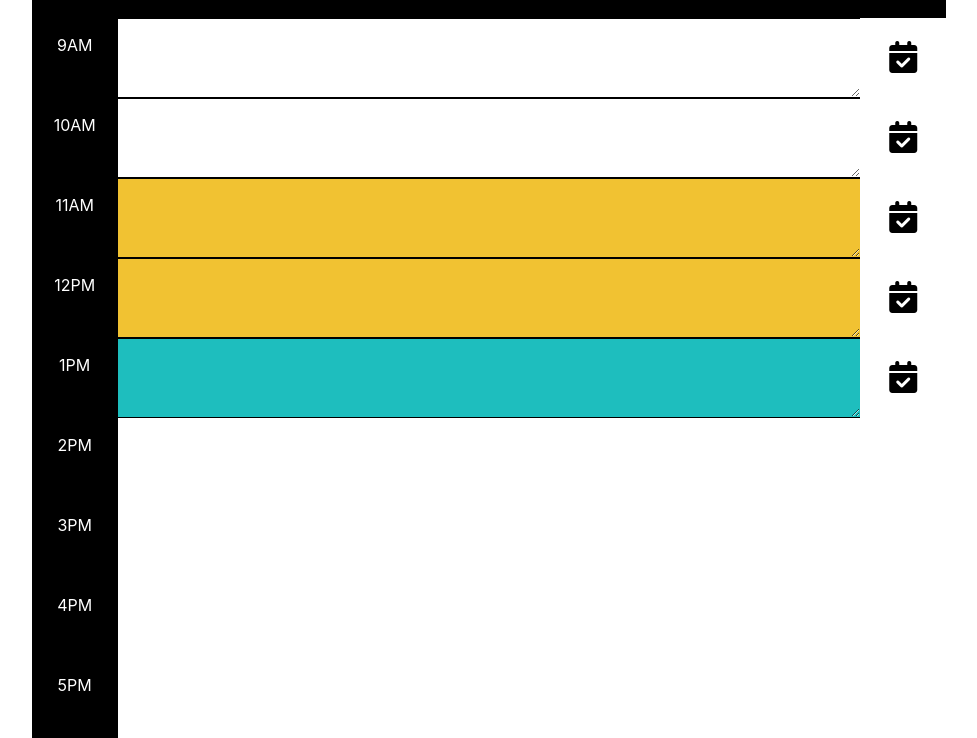
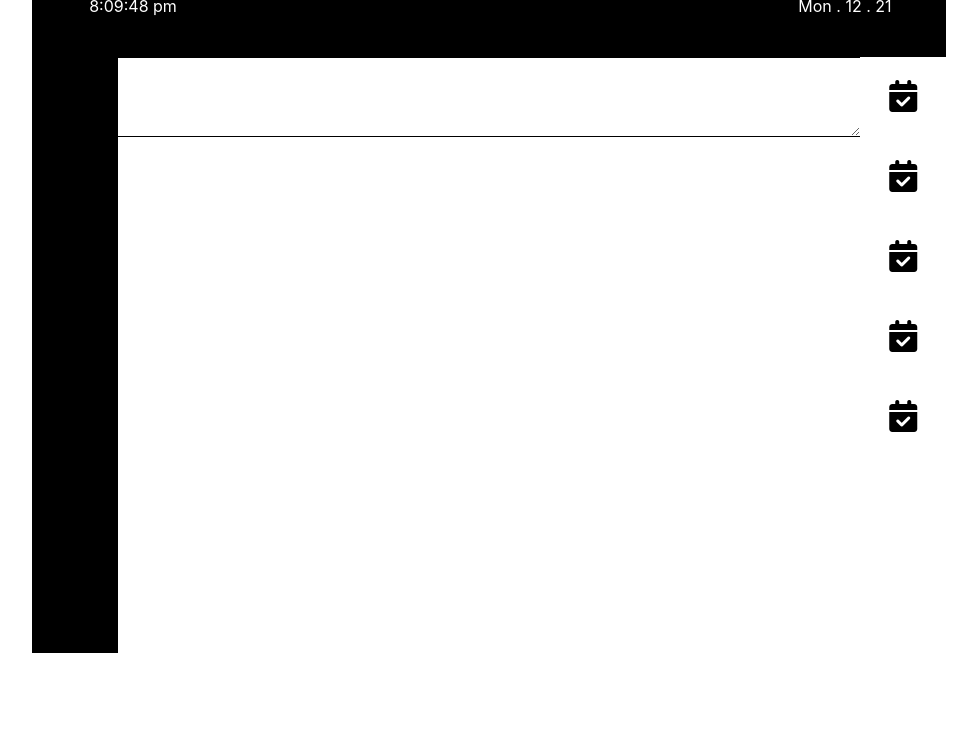
Before and after one commit to NovakRM/Workday-Planner, a plain HTML site: page index.html in a window 1280 px wide. Shown: the part 108-846 px from the top of the page, without its empty margins (151-1128 px from the left). After the commit the page ends 800 px from the top, so only its background shows below. Drawn offline with nearby package versions, Linux system fonts and the light colour scheme.

Commit message:
got document appending textareas. deciding on logic for spawning all 8 hrs + eventlisteners for time change

```diff
--- a/index.html
+++ b/index.html
@@ -32,38 +32,18 @@
         <!--dynamically updates-->
        <div class="TITLE"><span class="title-wrap">WORK DAY SCHEDULER</span></div>
       </div>
-      <div class="schedule">
-        <div class="hours">
-          <div class="hour">9AM</div>
-          <div class="hour">10AM</div>
-          <div class="hour">11AM</div>
-          <div class="hour">12PM</div>
-          <div class="hour">1PM</div>
-          <div class="hour">2PM</div>
-          <div class="hour">3PM</div>
-          <div class="hour">4PM</div>
-          <div class="hour">5PM</div>
+      <div class="SCHEDULE">
+        <div class="HOURS">
         </div>
-        <div class="schedule-items">
-      <textarea class="item" id="past"></textarea>
-
-     <textarea class="item" id="past"></textarea>
-
-     <textarea class="item" id="present"></textarea>
-
-     <textarea class="item" id="present"></textarea>
-
-     <textarea class="item" id="future"></textarea>
-
-
-
+        <div class="tasks">
+          <!--JS will append TEXTAREA elements here-->
         </div>
         <div class="buttons">
-         <button><i class="fas fa-calendar-check fa-2x"></i></i></button>
-         <button><i class="fas fa-calendar-check fa-2x"></i></i></button>
-         <button><i class="fas fa-calendar-check fa-2x"></i></i></button>
-         <button><i class="fas fa-calendar-check fa-2x"></i></i></button>
-         <button><i class="fas fa-calendar-check fa-2x"></i></i></button>
+         <button><i class="fas fa-calendar-check fa-2x"></i></button>
+         <button><i class="fas fa-calendar-check fa-2x"></i></button>
+         <button><i class="fas fa-calendar-check fa-2x"></i></button>
+         <button><i class="fas fa-calendar-check fa-2x"></i></button>
+         <button><i class="fas fa-calendar-check fa-2x"></i></button>
          </div>
         </div>
       </div>
@@ -71,5 +51,9 @@
     </div>
     <script src="https://cdnjs.cloudflare.com/ajax/libs/jquery/3.2.1/jquery.min.js"></script>
     <script src="https://cdnjs.cloudflare.com/ajax/libs/moment.js/2.24.0/moment.min.js"></script>
+    <script src="https://unpkg.com/dayjs@1.8.21/dayjs.min.js"></script>
+    <script src="https://unpkg.com/dayjs@1.8.21/plugin/utc.js"></script>
+    <script>dayjs.extend(window.dayjs_plugin_utc)</script>
+    <script src="logic.js"></script>
   </body>
 </html>
--- a/logic.js
+++ b/logic.js
@@ -1,5 +1,21 @@
-//call out variables for stuff that will be called throughout the document
-let schedule = $(".SCHEDULE-BLOCK") //container content will be populated to
+//time -- can't decide whether this+date should be global or not, other stuff might read them?
+let currentTime = $(".TIME")
+setInterval(function(){
+    currentTime.empty()
+    currentTime.append(dayjs().format("h:mm:ss a"))
+},1000)
+
+//date
+let currentDate = $(".DATE")
+setInterval(function(){
+    currentDate.empty()
+    currentDate.append(dayjs().format("ddd . MM . DD"))
+},1000)
+
+//schedule
+let schedule = $(".SCHEDULE") //container content will be populated to
+let workHours = $(".HOURS") //container for hours
+
 let workDay = [
     {time:"9am"},
     {time:"10am"},
@@ -12,16 +28,16 @@ let workDay = [
     {time:"5pm"},
 ]
 
-//load in all content for page
-//ev is a random placeholder variable, short for 'event'
+//Populate workHours with hours of the day
 
-function buildPage(ev){
-    schedule.empty();
-    for (i=0; i < ev.length; i++){
-        let row = $()
-    }
+//Populate scheduleItems with textareas
+//can i set this to spawn in exactly 8? 1 per hour
+//test just getting one spawned in before we mess with other stuff
+function appendTasks(){
+    let tasks = $("<textarea>")
+    tasks.attr("id", "textarea")
+    $(".tasks").append("<textarea>")
 }
 
-// if I want the time element to be decorated differently:
-//(items stack vertically in a skinny black div)
-// then I'm going to need to have the document populate that content to a different div...that should be okay
+//part of the initialization of the document, move higher into a function that calls all these guys?
+appendTasks()
--- a/style.css
+++ b/style.css
@@ -58,10 +58,10 @@ html, body, .grid-container { height: 100%; margin: 0; }
         padding:0 20px;
 }
 
-.schedule {
+.SCHEDULE {
   display: grid;
   grid-template-columns: 0.3fr 2.6fr 0.3fr;
-  grid-template-rows: 0.2fr 0.6fr 0.2fr;
+  grid-template-rows: 5fr;
   gap: 0px 0px;
   grid-template-areas:
     "hours schedule-item button"
@@ -71,23 +71,22 @@ html, body, .grid-container { height: 100%; margin: 0; }
   grid-area: schedule;
 }
 
-.hours {
+.HOURS { /*where it's being appended*/
   gap: 0px 0px;
   grid-area: hours;
   text-align: center;
   color: white;
   background-color: black;
 }
-  .hour{
+  .hour{ /*what's being generated*/
     padding: 15px;
     min-height: 80px;
     max-height: 80px;
   }
 
-.schedule-items {
+.tasks { /*container for textareas*/
   display: grid;
   grid-template-columns: 1fr;
-  grid-template-rows: 0.2fr;
   gap: 0px 0px;
   grid-area: schedule-item;
 }
@@ -104,17 +103,17 @@ textarea {
 }
 
 #past {
-    background-color: white;
+  background-color: white;
 }
 
 #present {
-    background-color: #f1c232;
-    font-weight: bold;
+  background-color: #f1c232;
+  font-weight: bold;
 }
 
 #future {
-    background-color: #1ebebe;
-    font-weight: bold;
+  background-color: #1ebebe;
+  font-weight: bold;
 }
 
 .buttons { grid-area: button; }
```
